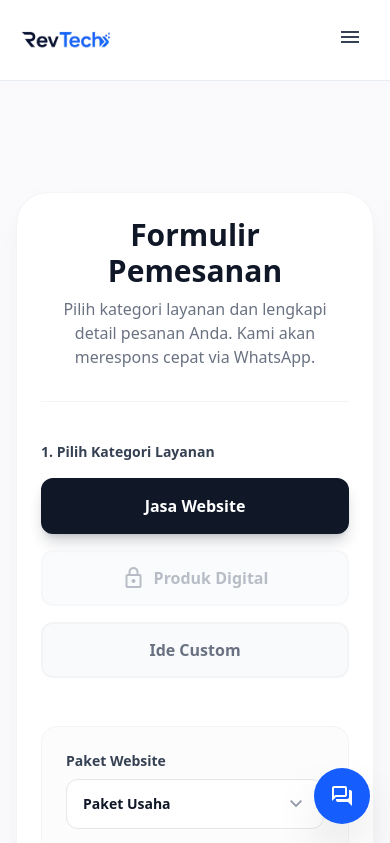
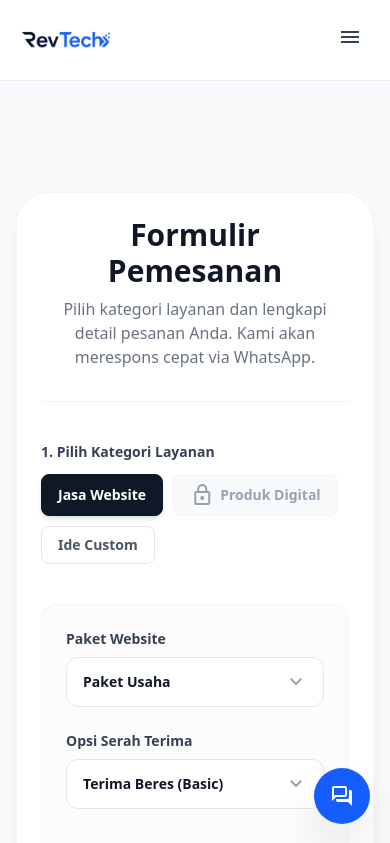
Before and after one commit to revtech-id/revtech-website, a Next.js app in the folder apps/frontend/: page /kontak in a window 390 px wide. Shown: the top 843 px of the page. Built offline with nearby package versions, Linux system fonts and the light colour scheme.

Commit message:
style(frontend): simplify category selector UI to be more compact on mobile

```diff
--- a/apps/frontend/components/kontak/KontakForm.tsx
+++ b/apps/frontend/components/kontak/KontakForm.tsx
@@ -174,16 +174,16 @@ export default function KontakForm() {
             <form onSubmit={handleSubmit(onSubmit)} className="space-y-8 relative z-10">
 
                 {/* 1. Kategori Layanan */}
-                <div className="mb-10">
-                    <label className="block text-sm font-bold text-gray-700 mb-4">1. Pilih Kategori Layanan</label>
-                    <div className="grid grid-cols-1 md:grid-cols-3 gap-4 md:gap-2 lg:gap-4">
+                <div className="mb-8">
+                    <label className="block text-sm font-bold text-gray-700 mb-3">1. Pilih Kategori Layanan</label>
+                    <div className="flex flex-wrap gap-2.5">
                         <button
                             type="button"
                             onClick={() => setService('jasa_web')}
-                            className={`py-3.5 px-4 md:px-2 lg:px-4 rounded-xl border-2 font-bold text-base md:text-sm lg:text-base transition-all duration-300 ${
+                            className={`py-2 px-4 rounded-lg border text-sm font-bold transition-all duration-200 ${
                                 service === 'jasa_web'
-                                    ? 'border-gray-900 bg-gray-900 text-white shadow-lg shadow-gray-900/20'
-                                    : 'border-gray-100 bg-gray-50 text-gray-500 hover:border-gray-300 hover:text-gray-900'
+                                    ? 'border-gray-900 bg-gray-900 text-white shadow-md shadow-gray-900/10'
+                                    : 'border-gray-200 bg-white text-gray-600 hover:border-gray-300 hover:bg-gray-50'
                             }`}
                         >
                             Jasa Website
@@ -191,18 +191,18 @@ export default function KontakForm() {
                         <button
                             type="button"
                             disabled
-                            className="py-3.5 px-4 md:px-2 lg:px-4 rounded-xl border-2 border-gray-100 bg-gray-50 text-gray-400 font-bold text-base md:text-sm lg:text-base flex items-center justify-center gap-2 cursor-not-allowed opacity-70"
+                            className="py-2 px-4 rounded-lg border border-gray-100 bg-gray-50 text-gray-400 text-sm font-bold flex items-center justify-center gap-1.5 cursor-not-allowed"
                         >
-                            <span className="material-symbols-outlined text-[16px] md:text-[14px] lg:text-[16px]">lock</span>
+                            <span className="material-symbols-outlined text-[14px]">lock</span>
                             Produk Digital
                         </button>
                         <button
                             type="button"
                             onClick={() => setService('custom')}
-                            className={`py-3.5 px-4 md:px-2 lg:px-4 rounded-xl border-2 font-bold text-base md:text-sm lg:text-base transition-all duration-300 ${
+                            className={`py-2 px-4 rounded-lg border text-sm font-bold transition-all duration-200 ${
                                 service === 'custom'
-                                    ? 'border-gray-900 bg-gray-900 text-white shadow-lg shadow-gray-900/20'
-                                    : 'border-gray-100 bg-gray-50 text-gray-500 hover:border-gray-300 hover:text-gray-900'
+                                    ? 'border-gray-900 bg-gray-900 text-white shadow-md shadow-gray-900/10'
+                                    : 'border-gray-200 bg-white text-gray-600 hover:border-gray-300 hover:bg-gray-50'
                             }`}
                         >
                             Ide Custom
```
